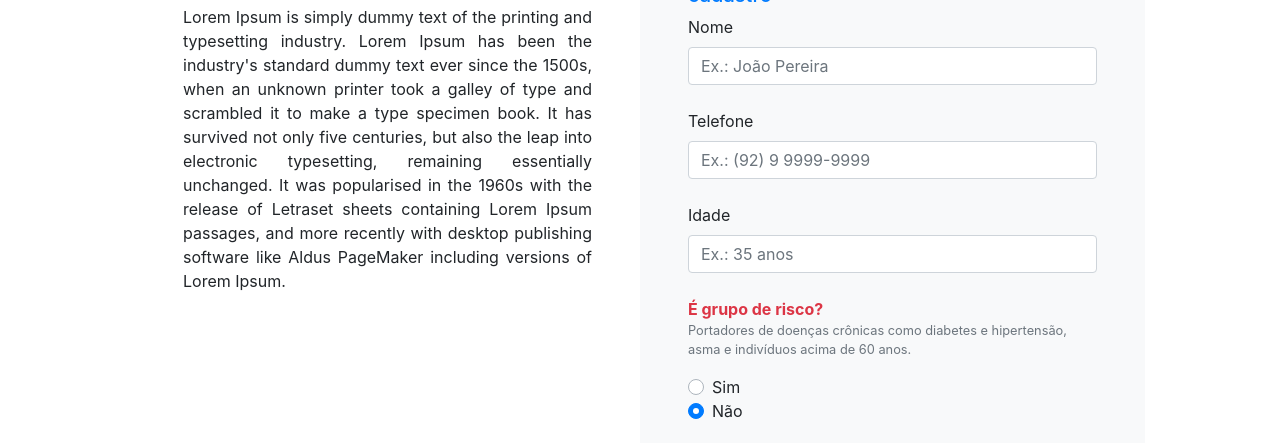
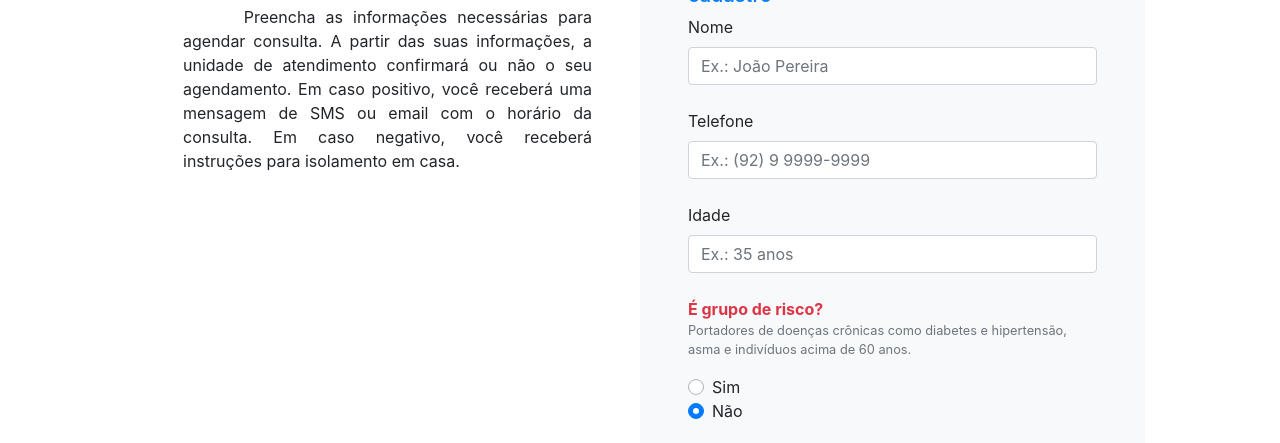
Before and after one commit to NKKFu/team-13-repository, a plain HTML site: page need-help.html in a window 1280 px wide. Shown: the part 357-800 px from the top of the page. Drawn offline with nearby package versions, Linux system fonts and the light colour scheme.

Commit message:
Text formatted

```diff
--- a/need-help.html
+++ b/need-help.html
@@ -48,13 +48,11 @@
                 <div class="form-group col-md-6 p-3 p-sm-5">
                     <h2 class="text-info font-weight-bold" for="inputEmail4">Pré-cadastro</h2>
                     <p class="text-justify">
-                        Lorem Ipsum is simply dummy text of the printing and typesetting industry. Lorem Ipsum has been
-                        the industry's standard dummy text ever since the 1500s, when an unknown printer took a galley
-                        of type and scrambled it to make a type specimen book. It has survived not only five centuries,
-                        but also the leap into electronic typesetting, remaining essentially unchanged. It was
-                        popularised in the 1960s with the release of Letraset sheets containing Lorem Ipsum passages,
-                        and more recently with desktop publishing software like Aldus PageMaker including versions of
-                        Lorem Ipsum.</p>
+                        &nbsp; &nbsp; &nbsp; Preencha as informações necessárias para agendar consulta. A partir das
+                        suas informações, a unidade de atendimento confirmará ou não o seu agendamento. Em caso
+                        positivo, você receberá uma
+                        mensagem de SMS ou email com o horário da consulta. Em caso negativo, você receberá instruções
+                        para isolamento em casa.</p>
                 </div>
                 <div class="form-group col-md-6 bg-light rounded p-3 p-sm-5 ">
                     <h5 class="text-primary">Preencha o fomulário e faça seu pré-cadastro</h5>
```
